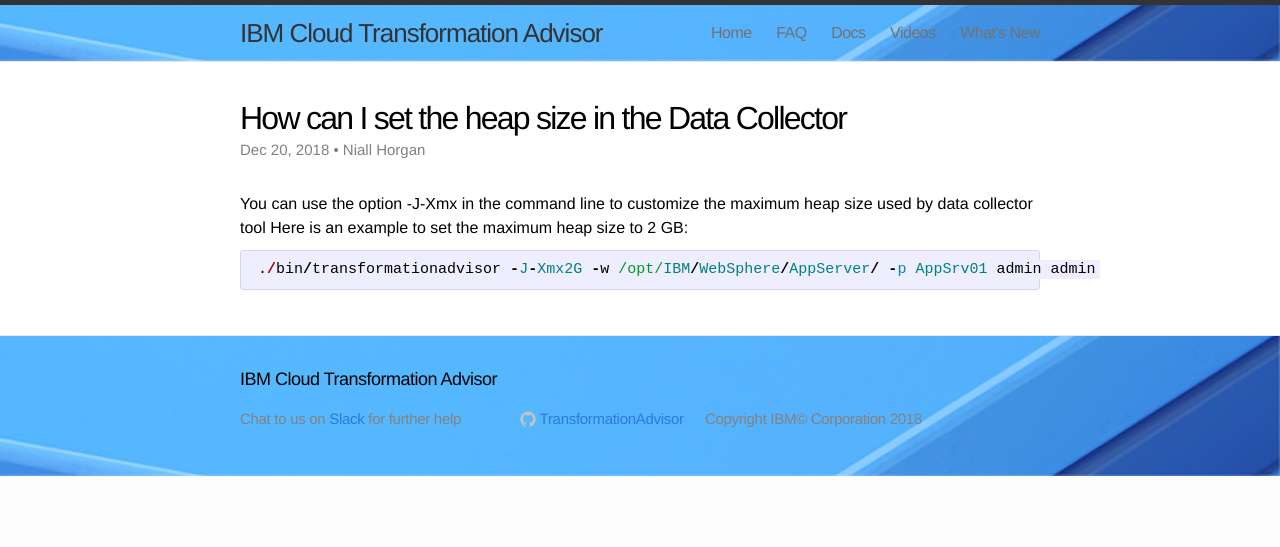
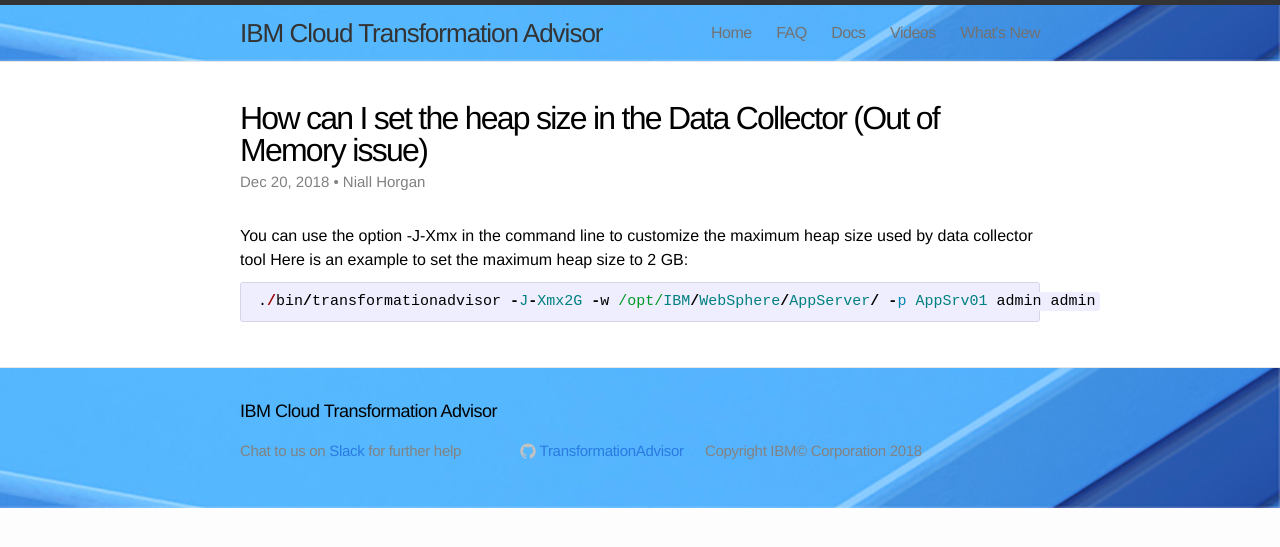
Before and after one commit to TransformationAdvisor/TA.github.io, a Jekyll site: the page built from _posts/2018-12-20-heap.md, in a window 1280 px wide. Shown: the top 547 px of the page. Built offline with Jekyll 4.4.1, drawn with Linux system fonts in a browser that asks for light colours.

Commit message:
Update 2018-12-20-heap.md

```diff
--- a/_posts/2018-12-20-heap.md
+++ b/_posts/2018-12-20-heap.md
@@ -1,6 +1,6 @@
 ---
 layout: post
-title: How can I set the heap size in the Data Collector
+title: How can I set the heap size in the Data Collector (Out of Memory issue)
 categories: Datacollector
 author: Niall Horgan
 ---
```
